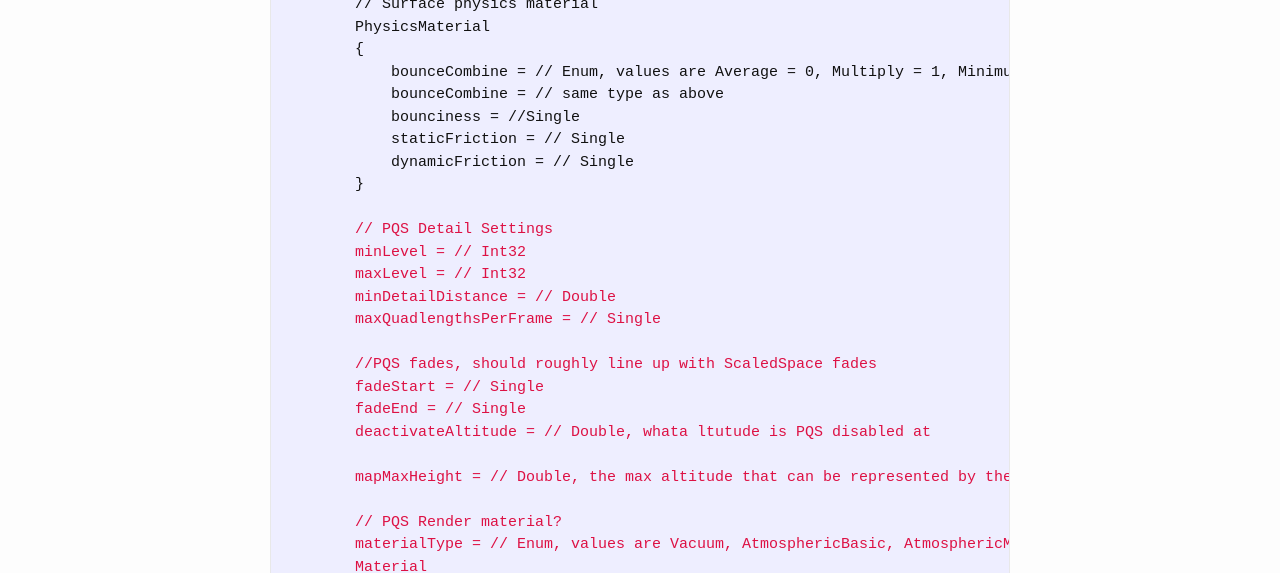
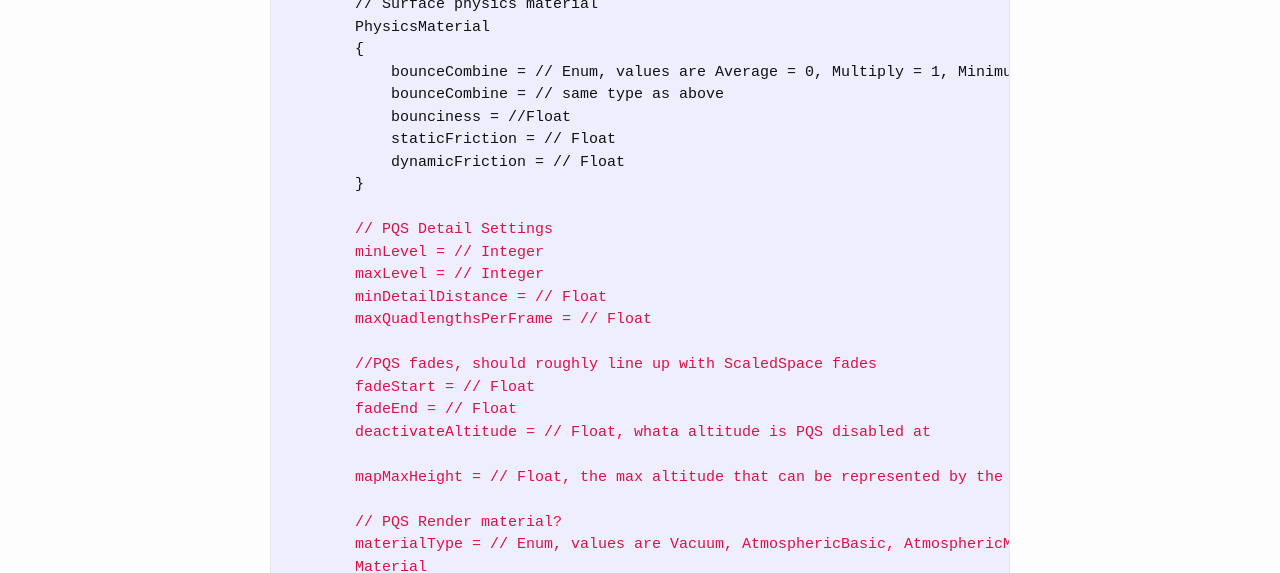
Before and after one commit to Kopernicus/wiki, a Jekyll site: the page built from main/PQS.md, in a window 1280 px wide. Shown: the part 587-1160 px from the top of the page. Built offline with Jekyll 4.4.1, drawn with Linux system fonts in a browser that asks for light colours; some of the changed text lies outside the part shown.

Commit message:
type simplification in pqs

```diff
--- a/main/PQS.md
+++ b/main/PQS.md
@@ -19,23 +19,23 @@ Body
         {
             bounceCombine = // Enum, values are Average = 0, Multiply = 1, Minimum = 2, Maximum = 4
             bounceCombine = // same type as above
-            bounciness = //Single
-            staticFriction = // Single
-            dynamicFriction = // Single
+            bounciness = //Float
+            staticFriction = // Float
+            dynamicFriction = // Float
         }
 
         // PQS Detail Settings
-        minLevel = // Int32
-        maxLevel = // Int32
-        minDetailDistance = // Double
-        maxQuadlengthsPerFrame = // Single
+        minLevel = // Integer
+        maxLevel = // Integer
+        minDetailDistance = // Float
+        maxQuadlengthsPerFrame = // Float
 
         //PQS fades, should roughly line up with ScaledSpace fades
-        fadeStart = // Single
-        fadeEnd = // Single
-        deactivateAltitude = // Double, whata ltutude is PQS disabled at
+        fadeStart = // Float
+        fadeEnd = // Float
+        deactivateAltitude = // Float, whata altitude is PQS disabled at
 
-        mapMaxHeight = // Double, the max altitude that can be represented by the height map?
+        mapMaxHeight = // Float, the max altitude that can be represented by the height map?
 
         // PQS Render material?
         materialType = // Enum, values are Vacuum, AtmosphericBasic, AtmosphericMain, AtmosphericOptimized, AtmosphericExtra, AtmosphericOptimizedFastBlend, AtmosphericTriplanarZoomRotation
```
